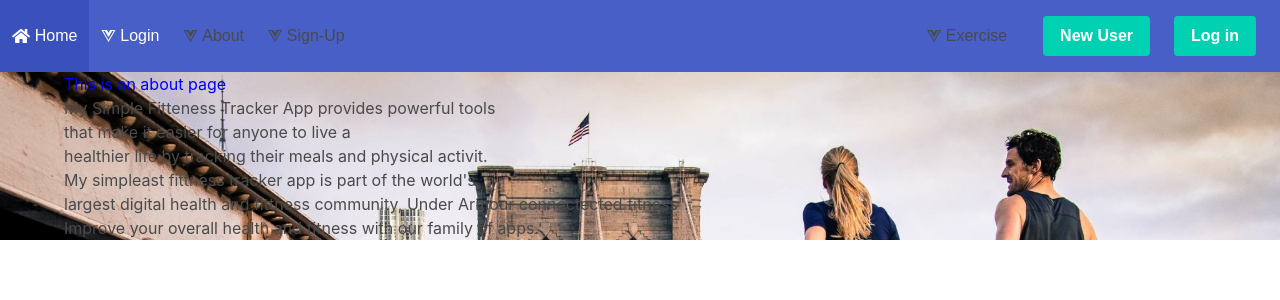
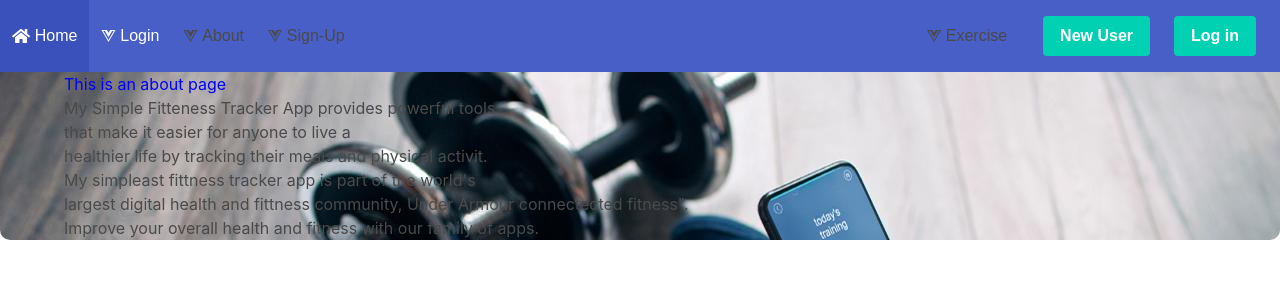
Before and after one commit to gorlagup1/fitness-tracker, a Vue app in the folder client/: page /about in a window 1280 px wide. Shown: the top 300 px of the page. Built offline with nearby package versions, Linux system fonts and the light colour scheme.

Commit message:
--- Auto-Git Commit ---

```diff
--- a/client/src/App.vue
+++ b/client/src/App.vue
@@ -17,12 +17,13 @@ export default {
 
 <style lang="scss">
 body{
-
-  background-image: url("./assets/photo.jpg");
-  padding: 500px 100px;
-  margin: 100px;
-  background-repeat:no-repeat;
-  background-size:cover;
+  background-color:lightcyan;
+  background-image: url("./assets/fittness.png");
+  background-position:0px opx;
+  background:cover;
+  border-radius:10px;
+  padding:10px;
+  text-aligh:center;
 
 }
 
--- a/client/src/views/About.vue
+++ b/client/src/views/About.vue
@@ -13,3 +13,7 @@
   </div>
   </section>
 </template>
+<style>
+.hero{
+  text-Align:center;
+}
```
